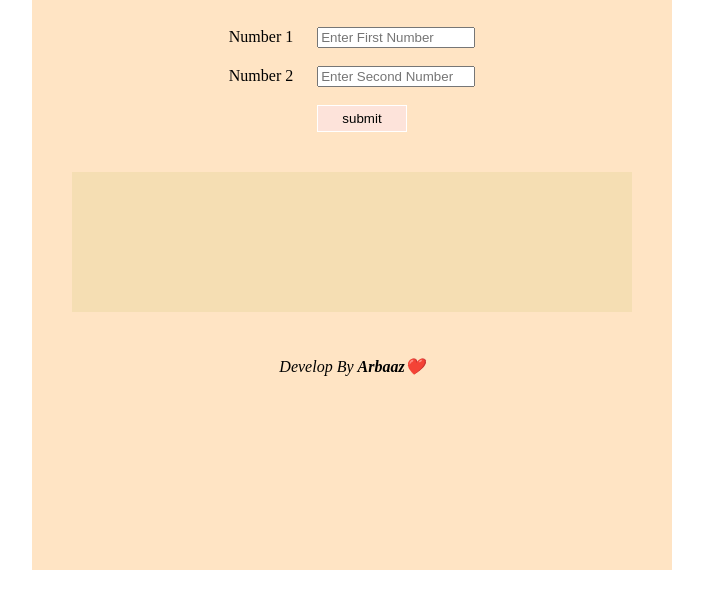
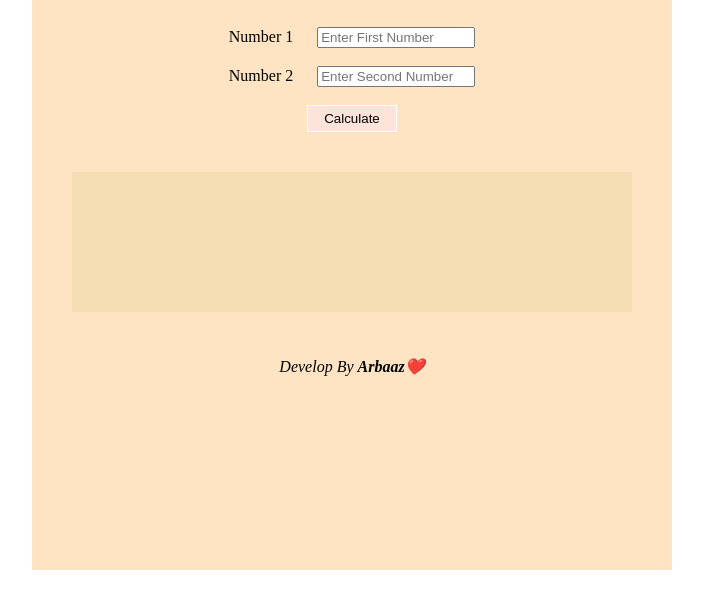
Before and after one commit to Arbazkhanark/Express, a website: page ClientSide_Calculator/index.html in a window 1280 px wide. Shown: the part 100-708 px from the top of the page, without its empty margins (288-991 px from the left). Drawn offline with Linux system fonts and the light colour scheme.

Commit message:
Cannot POST (Error) :-Whenever i clicked on Button

```diff
--- a/ClientSide_Calculator/index.html
+++ b/ClientSide_Calculator/index.html
@@ -59,13 +59,15 @@
 <body>
     <div class="container">
         <h1>Calculator</h1>
+            <form action="/" method="post">  <!--- It will show an Error (Cannot POST)  ---->
                 <label for="num1">Number 1</label>
                 <input type="number" name="num1" id="num1" placeholder="Enter First Number" style="width: 150px;"> <br> <br>
                 <label for="num2">Number 2</label>
                 <input type="number" name="num2" id="num2" placeholder="Enter Second Number" style="width: 150px;">
                 <br> <br>
 
-        <input class="btn" type="button" value="submit">
+                <button class="btn" type="submit" name="submit">Calculate</button>
+            </form>
 
             <div class="ans"></div>
 
```
Lines whose indentation alone changed are shown as unchanged.
